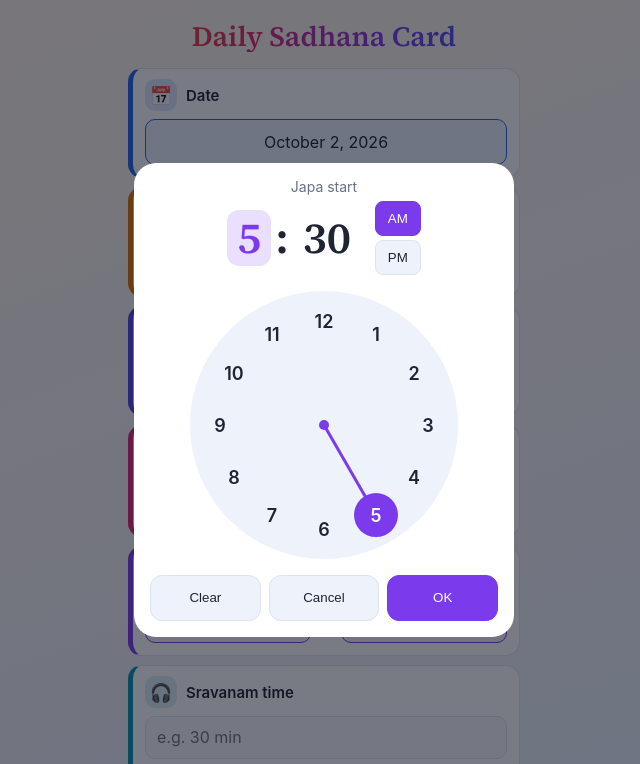
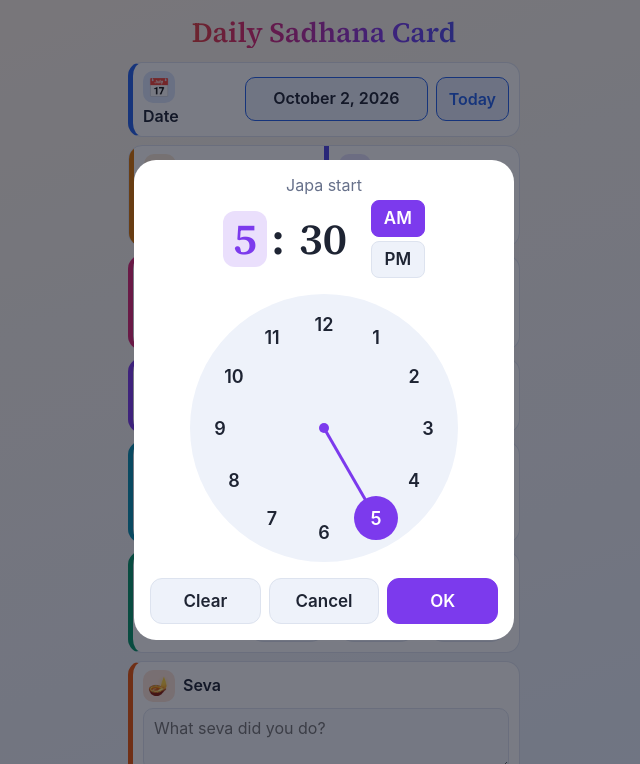
Before and after one commit to gmpadmavakya/sadhana, a plain HTML site: page index.html in a window 1280 px wide. Both pictures are taken after a click on the button "Start". Shown: the top 764 px of the page, without its empty margins (316-956 px from the left). Drawn offline with Linux system fonts and the light colour scheme.

Commit message:
Compact tiles, quick-pick chips, aligned message, today button

````diff
--- a/index.html
+++ b/index.html
@@ -13,98 +13,123 @@
     --bg1: #fff4e6; --bg2: #e8f1ff;
     --surface: #ffffff; --input: #f6f8fc;
     --ink: #1e2433; --muted: #66708a; --line: #dde3ef; --chip: #eef2fa;
-    --ok: #0f9d58;
+    --ok: #0f9d58; --zero: #475569; --zero-ink: #ffffff;
   }
   @media (prefers-color-scheme: dark) {
     :root:not([data-theme="light"]) {
       --bg1: #1d1726; --bg2: #101a2a; --surface: #1c2433; --input: #141b28;
       --ink: #eef2fb; --muted: #9aa6c0; --line: #2e3a52; --chip: #26324a; --ok: #4ade80;
+      --zero: #94a3b8; --zero-ink: #0f172a;
     }
   }
   :root[data-theme="dark"] {
     --bg1: #1d1726; --bg2: #101a2a; --surface: #1c2433; --input: #141b28;
     --ink: #eef2fb; --muted: #9aa6c0; --line: #2e3a52; --chip: #26324a; --ok: #4ade80;
+    --zero: #94a3b8; --zero-ink: #0f172a;
   }
   html { scroll-padding-top: env(safe-area-inset-top, 0px); height: 100%; }
   *, *::before, *::after { box-sizing: border-box; }
   [hidden] { display: none !important; }
+  button { font-family: inherit; }
   body {
     margin: 0; min-height: 100%; color: var(--ink);
     background: var(--bg1);
     background: linear-gradient(160deg, var(--bg1), var(--bg2)) fixed;
     font: 16px/1.4 -apple-system, BlinkMacSystemFont, "Segoe UI", Roboto, sans-serif;
   }
-  main { max-width: 420px; margin: 0 auto; padding: 16px 14px 40px; }
+  main { max-width: 420px; margin: 0 auto; padding: 14px 14px 40px; }
   h1 {
-    font: 600 28px/1.15 "Source Serif 4", Georgia, serif; margin: 4px 0 16px; text-align: center;
+    font: 600 28px/1.15 "Source Serif 4", Georgia, serif; margin: 2px 0 14px; text-align: center;
     background: linear-gradient(90deg, #ea580c, #db2777, #7c3aed, #2563eb);
     -webkit-background-clip: text; background-clip: text; color: transparent; -webkit-text-fill-color: transparent;
   }
 
   .field {
     background: var(--surface); border: 1px solid var(--line); border-left: 5px solid var(--c);
-    border-radius: 14px; padding: 10px 12px 12px; margin-bottom: 9px; min-width: 0;
+    border-radius: 14px; padding: 8px 10px 10px; margin-bottom: 8px; min-width: 0;
   }
-  .head { display: flex; align-items: center; gap: 9px; margin-bottom: 8px; }
+  .head { display: flex; align-items: center; gap: 8px; margin-bottom: 6px; }
   .ico {
-    width: 32px; height: 32px; border-radius: 10px; display: grid; place-items: center; font-size: 18px;
+    flex: 0 0 auto; width: 32px; height: 32px; border-radius: 10px; display: grid; place-items: center; font-size: 18px;
     background: var(--chip);
     background: color-mix(in srgb, var(--c) 16%, var(--surface));
   }
-  .name { font-weight: 600; font-size: 15px; }
+  .name { font-weight: 600; font-size: 16px; line-height: 1.2; }
+
+  /* row tile: label column left, controls right */
+  .rt { display: grid; grid-template-columns: 92px minmax(0, 1fr); gap: 10px; align-items: center; }
+  .lab { display: flex; flex-direction: column; align-items: flex-start; gap: 4px; }
+  .rc { min-width: 0; }
+
+  /* merged wake / bed tile */
+  .pair {
+    display: grid; grid-template-columns: minmax(0, 1fr) minmax(0, 1fr);
+    background: var(--surface); border: 1px solid var(--line); border-radius: 14px; margin-bottom: 8px; overflow: hidden;
+  }
+  .half { padding: 8px 10px 10px; border-left: 5px solid var(--c); min-width: 0; }
 
   input[type="text"], input[type="tel"], textarea {
     display: block; width: 100%; min-width: 0; font: inherit; font-size: 16px; color: var(--ink);
-    background: var(--input); border: 1.5px solid var(--line); border-radius: 10px; padding: 9px 11px; min-height: 42px;
+    background: var(--input); border: 1.5px solid var(--line); border-radius: 10px; padding: 8px 10px; min-height: 42px;
   }
-  textarea { resize: vertical; min-height: 64px; }
+  textarea { resize: vertical; min-height: 56px; }
   input:focus-visible, textarea:focus-visible, button:focus-visible, a:focus-visible { outline: 3px solid var(--c, #2563eb); outline-offset: 2px; }
 
   .tbtn, .datebox {
-    display: flex; align-items: center; justify-content: center; width: 100%; min-width: 0; min-height: 46px;
-    font: 600 18px/1 inherit; color: var(--ink); padding: 8px 10px; border-radius: 10px; cursor: pointer;
+    display: flex; align-items: center; justify-content: center; width: 100%; min-width: 0; min-height: 44px;
+    font-size: 18px; font-weight: 600; line-height: 1.1; font-family: inherit; color: var(--ink);
+    padding: 6px 8px; border-radius: 10px; cursor: pointer; text-align: center;
     border: 1.5px solid var(--c);
     background: var(--input);
     background: color-mix(in srgb, var(--c) 9%, var(--surface));
   }
   .tbtn.empty { color: var(--muted); font-weight: 400; }
-  .trow { display: grid; grid-template-columns: minmax(0, 1fr) auto minmax(0, 1fr); gap: 8px; align-items: center; }
-  .sep { color: var(--muted); font-size: 15px; }
-  .datebox { position: relative; }
+  .trow { display: grid; grid-template-columns: minmax(0, 1fr) auto minmax(0, 1fr); gap: 6px; align-items: center; }
+  .sep { color: var(--muted); font-size: 16px; }
+  .datebox { position: relative; font-size: 16px; }
   .datebox input { position: absolute; inset: 0; width: 100%; height: 100%; opacity: 0; cursor: pointer; border: 0; }
+  .daterow { display: flex; gap: 8px; align-items: stretch; }
+  .daterow .datebox { flex: 1 1 auto; }
+  .todaybtn {
+    flex: 0 0 auto; min-height: 44px; padding: 0 12px; font-size: 16px; font-weight: 600; font-family: inherit;
+    color: var(--c); background: var(--chip); background: color-mix(in srgb, var(--c) 12%, var(--surface));
+    border: 1.5px solid var(--c); border-radius: 10px; cursor: pointer;
+  }
 
-  .chips { display: flex; flex-wrap: wrap; gap: 6px; margin-top: 8px; }
+  .chips { display: grid; grid-template-columns: repeat(3, minmax(0, 1fr)); gap: 6px; }
   .chip {
-    font: 500 14px/1 inherit; color: var(--ink); background: var(--chip);
-    border: 1px solid var(--line); border-radius: 999px; padding: 0 12px; min-height: 36px; cursor: pointer;
+    font-size: 16px; font-weight: 500; line-height: 1; font-family: inherit; color: var(--ink); background: var(--chip);
+    border: 1px solid var(--line); border-radius: 999px; padding: 0 4px; min-height: 38px; cursor: pointer; white-space: nowrap;
   }
   .chip[aria-pressed="true"] { background: var(--c); border-color: var(--c); color: #fff; font-weight: 600; }
+  .chip.zero { color: var(--zero); border: 1.5px solid var(--zero); background: var(--chip); background: color-mix(in srgb, var(--zero) 10%, var(--surface)); }
+  .chip.zero[aria-pressed="true"] { background: var(--zero); border-color: var(--zero); color: var(--zero-ink); }
 
-  .stepper { display: flex; align-items: center; gap: 10px; }
+  .stepper { display: flex; align-items: center; gap: 8px; }
   .stepper button {
-    flex: 0 0 48px; height: 48px; font-size: 26px; line-height: 1; color: var(--c);
+    flex: 0 0 46px; height: 46px; font-size: 26px; line-height: 1; color: var(--c);
     background: var(--chip); border: 1.5px solid var(--c); border-radius: 12px; cursor: pointer;
   }
   .stepper output { flex: 1; text-align: center; font: 600 32px/1 "Source Serif 4", Georgia, serif; color: var(--c); }
 
-  .preview-wrap { margin-top: 16px; }
-  .preview-wrap .lbl { font-size: 14px; color: var(--muted); margin-bottom: 6px; }
+  .preview-wrap { margin-top: 14px; }
+  .preview-wrap .lbl { font-size: 16px; color: var(--muted); margin-bottom: 6px; }
   pre#preview {
     margin: 0; white-space: pre-wrap; word-break: break-word;
-    font: 14px/1.5 ui-monospace, SFMono-Regular, Menlo, monospace;
+    font: 15px/1.5 ui-monospace, SFMono-Regular, Menlo, Consolas, monospace;
     background: var(--surface); border: 1.5px dashed var(--line); border-radius: 14px; padding: 12px;
   }
   .actions { display: grid; gap: 10px; margin-top: 14px; }
   .btn {
     display: flex; align-items: center; justify-content: center; text-decoration: none;
-    font: 600 18px/1 inherit; min-height: 54px; border-radius: 14px; border: 1.5px solid var(--line);
-    background: var(--surface); color: var(--ink); cursor: pointer; width: 100%;
+    font-size: 18px; font-weight: 600; line-height: 1; font-family: inherit; min-height: 54px; border-radius: 14px;
+    border: 1.5px solid var(--line); background: var(--surface); color: var(--ink); cursor: pointer; width: 100%;
   }
   .btn.primary { color: #fff; border: 0; background: linear-gradient(90deg, #ea580c, #db2777, #7c3aed); }
-  #status { min-height: 22px; text-align: center; color: var(--ok); font-size: 15px; margin-top: 8px; }
-  details { margin-top: 14px; color: var(--muted); font-size: 14px; }
+  #status { min-height: 24px; text-align: center; color: var(--ok); font-size: 16px; margin-top: 8px; }
+  details { margin-top: 14px; color: var(--muted); font-size: 16px; }
   details summary { cursor: pointer; padding: 8px 0; }
-  .link-btn { background: none; border: none; color: var(--muted); font: inherit; text-decoration: underline; padding: 8px 0; cursor: pointer; }
+  .link-btn { background: none; border: none; color: var(--muted); font: inherit; font-size: 16px; text-decoration: underline; padding: 8px 0; cursor: pointer; }
 
   /* time picker sheet */
   .sheet {
@@ -114,7 +139,7 @@
   }
   .sheet-card { background: var(--surface); width: 100%; max-width: 380px; border-radius: 22px 22px 0 0; padding: 14px 16px 16px; }
   @media (min-width: 600px) { .sheet { align-items: center; } .sheet-card { border-radius: 22px; } }
-  .sheet-title { text-align: center; font-size: 14px; color: var(--muted); margin-bottom: 4px; }
+  .sheet-title { text-align: center; font-size: 16px; color: var(--muted); margin-bottom: 4px; }
   .tdisp { display: flex; align-items: center; justify-content: center; gap: 4px; }
   .tdisp .colon { font: 600 44px/1 "Source Serif 4", Georgia, serif; }
   .seg {
@@ -124,15 +149,15 @@
   .seg[aria-pressed="true"] { background: var(--chip); background: color-mix(in srgb, var(--pc) 16%, var(--surface)); color: var(--pc); }
   .ampm { display: flex; flex-direction: column; gap: 4px; margin-left: 10px; }
   .ampm button {
-    font: 600 15px/1 inherit; color: var(--ink); background: var(--chip); border: 1.5px solid var(--line);
-    border-radius: 8px; padding: 9px 12px; cursor: pointer;
+    font-size: 17px; font-weight: 600; line-height: 1; font-family: inherit; color: var(--ink); background: var(--chip);
+    border: 1.5px solid var(--line); border-radius: 8px; padding: 9px 12px; cursor: pointer;
   }
   .ampm button[aria-pressed="true"] { background: var(--pc); border-color: var(--pc); color: #fff; }
   #dial { display: block; width: 100%; max-width: 280px; margin: 10px auto; touch-action: none; user-select: none; -webkit-user-select: none; }
   .sheet-actions { display: grid; grid-template-columns: 1fr 1fr 1fr; gap: 8px; }
   .sheet-actions button {
-    min-height: 46px; font: 600 16px/1 inherit; border-radius: 12px; border: 1.5px solid var(--line);
-    background: var(--chip); color: var(--ink); cursor: pointer;
+    min-height: 46px; font-size: 17px; font-weight: 600; line-height: 1; font-family: inherit; border-radius: 12px;
+    border: 1.5px solid var(--line); background: var(--chip); color: var(--ink); cursor: pointer;
   }
   .sheet-actions .ok { background: var(--pc); border-color: var(--pc); color: #fff; }
   .sheet button:focus-visible { outline: 3px solid var(--pc); outline-offset: 2px; }
@@ -142,49 +167,51 @@
 <main>
   <h1>Daily Sadhana Card</h1>
 
-  <section class="field" style="--c:#2563eb">
-    <div class="head"><span class="ico">📅</span><span class="name">Date</span></div>
+  <section class="field rt" style="--c:#2563eb">
+    <div class="lab"><span class="ico">📅</span><span class="name">Date</span></div>
+    <div class="rc daterow">
       <div class="datebox"><span id="datedisp"></span><input type="date" id="date" aria-label="Date"></div>
+      <button type="button" class="todaybtn" id="today">Today</button>
+    </div>
   </section>
 
-  <section class="field" style="--c:#d97706">
+  <div class="pair">
+    <section class="half" style="--c:#d97706">
       <div class="head"><span class="ico">🌅</span><span class="name">Wake up</span></div>
       <button type="button" class="tbtn empty" data-time="wake">Set time</button>
     </section>
-
-  <section class="field" style="--c:#4f46e5">
+    <section class="half" style="--c:#4f46e5">
       <div class="head"><span class="ico">🌙</span><span class="name">To bed</span></div>
       <button type="button" class="tbtn empty" data-time="bed">Set time</button>
     </section>
+  </div>
 
-  <section class="field" style="--c:#db2777">
-    <div class="head"><span class="ico">📿</span><span class="name">Japa (No of rounds)</span></div>
-    <div class="stepper">
+  <section class="field rt" style="--c:#db2777">
+    <div class="lab"><span class="ico">📿</span><span class="name">Japa (No of rounds)</span></div>
+    <div class="rc stepper">
       <button type="button" id="minus" aria-label="One round fewer">−</button>
       <output id="rounds" aria-live="polite">16</output>
       <button type="button" id="plus" aria-label="One round more">+</button>
     </div>
   </section>
 
-  <section class="field" style="--c:#7c3aed">
-    <div class="head"><span class="ico">⏰</span><span class="name">Japa time</span></div>
-    <div class="trow">
+  <section class="field rt" style="--c:#7c3aed">
+    <div class="lab"><span class="ico">⏰</span><span class="name">Japa time</span></div>
+    <div class="rc trow">
       <button type="button" class="tbtn empty" data-time="jstart" aria-label="Japa start">Start</button>
       <span class="sep">to</span>
       <button type="button" class="tbtn empty" data-time="jend" aria-label="Japa end">End</button>
     </div>
   </section>
 
-  <section class="field" style="--c:#0891b2">
-    <div class="head"><span class="ico">🎧</span><span class="name">Sravanam time</span></div>
-    <input type="text" id="sravanam" placeholder="e.g. 30 min" aria-label="Sravanam time">
-    <div class="chips" data-target="sravanam"></div>
+  <section class="field rt" style="--c:#0891b2">
+    <div class="lab"><span class="ico">🎧</span><span class="name">Sravanam time</span></div>
+    <div class="rc chips" data-target="sravanam"></div>
   </section>
 
-  <section class="field" style="--c:#059669">
-    <div class="head"><span class="ico">📖</span><span class="name">Reading time</span></div>
-    <input type="text" id="reading" placeholder="e.g. 20 min" aria-label="Reading time">
-    <div class="chips" data-target="reading"></div>
+  <section class="field rt" style="--c:#059669">
+    <div class="lab"><span class="ico">📖</span><span class="name">Reading time</span></div>
+    <div class="rc chips" data-target="reading"></div>
   </section>
 
   <section class="field" style="--c:#ea580c">
@@ -192,16 +219,14 @@
     <textarea id="seva" placeholder="What seva did you do?" aria-label="Seva"></textarea>
   </section>
 
-  <section class="field" style="--c:#e11d48">
-    <div class="head"><span class="ico">🕐</span><span class="name">Seva time</span></div>
-    <input type="text" id="sevatime" placeholder="e.g. 1 hr" aria-label="Seva time">
-    <div class="chips" data-target="sevatime"></div>
+  <section class="field rt" style="--c:#e11d48">
+    <div class="lab"><span class="ico">🕐</span><span class="name">Seva time</span></div>
+    <div class="rc chips" data-target="sevatime"></div>
   </section>
 
-  <section class="field" style="--c:#0d9488">
-    <div class="head"><span class="ico">🤝</span><span class="name">Sangha time</span></div>
-    <input type="text" id="sangha" placeholder="e.g. 1 hr" aria-label="Sangha time">
-    <div class="chips" data-target="sangha"></div>
+  <section class="field rt" style="--c:#0d9488">
+    <div class="lab"><span class="ico">🤝</span><span class="name">Sangha time</span></div>
+    <div class="rc chips" data-target="sangha"></div>
   </section>
 
   <div class="preview-wrap">
@@ -210,7 +235,7 @@
   </div>
 
   <div class="actions">
-    <a class="btn primary" id="send" href="#" target="_blank" rel="noopener">Send on WhatsApp</a>
+    <a class="btn primary" id="send" href="#" target="_blank" rel="noopener">Send to Mentor</a>
     <button class="btn" id="copy" type="button">Copy text</button>
   </div>
   <div id="status" role="status" aria-live="polite"></div>
@@ -218,7 +243,7 @@
   <details>
     <summary>Settings</summary>
     <section class="field" style="--c:#2563eb">
-      <div class="head"><span class="name">WhatsApp number (optional, opens that chat directly)</span></div>
+      <div class="head"><span class="name">Mentor's WhatsApp number (optional, opens that chat directly)</span></div>
       <input type="tel" id="phone" inputmode="tel" placeholder="Country code + number, e.g. 15551234567" aria-label="WhatsApp number">
     </section>
     <button type="button" class="link-btn" id="reset">Clear all fields</button>
@@ -248,13 +273,16 @@
 
 <script>
 (function () {
-  var KEY = "sadhana-card-v2";
+  var KEY = "sadhana-card-v3";
   var $ = function (id) { return document.getElementById(id); };
-  var textIds = ["sravanam", "reading", "seva", "sevatime", "sangha", "phone"];
+  var textIds = ["seva", "phone"];
+  var durIds = ["sravanam", "reading", "sevatime", "sangha"];
   var times = { wake: "", bed: "", jstart: "", jend: "" };
+  var dur = { sravanam: "", reading: "", sevatime: "", sangha: "" };
   var defaults = { wake: "05:00", bed: "22:00", jstart: "05:30", jend: "08:00" };
   var titles = { wake: "Wake up", bed: "To bed", jstart: "Japa start", jend: "Japa end" };
   var rounds = 16;
+  var endTouched = false;
   var MONTHS = ["January", "February", "March", "April", "May", "June", "July", "August", "September", "October", "November", "December"];
 
   function pad(n) { return n < 10 ? "0" + n : "" + n; }
@@ -271,37 +299,53 @@
     h = h % 12; if (h === 0) h = 12;
     return h + ":" + p[1] + " " + ap;
   }
+  function plus2h(v) {
+    var p = v.split(":");
+    return pad((parseInt(p[0], 10) + 2) % 24) + ":" + p[1];
+  }
 
   function load() {
     var s = {};
     try { s = JSON.parse(localStorage.getItem(KEY) || "{}"); } catch (e) { s = {}; }
     textIds.forEach(function (id) { if (typeof s[id] === "string") $(id).value = s[id]; });
     Object.keys(times).forEach(function (k) { if (s.times && typeof s.times[k] === "string") times[k] = s.times[k]; });
+    durIds.forEach(function (k) { if (s.dur && typeof s.dur[k] === "string") dur[k] = s.dur[k]; });
     if (typeof s.rounds === "number") rounds = s.rounds;
   }
   function save() {
-    var s = { rounds: rounds, times: times };
+    var s = { rounds: rounds, times: times, dur: dur };
     textIds.forEach(function (id) { s[id] = $(id).value; });
     try { localStorage.setItem(KEY, JSON.stringify(s)); } catch (e) {}
   }
 
+  function padEnd(str, n) { while (str.length < n) str += " "; return str; }
+
   function build() {
+    var seva = $("seva").value.trim().replace(/\s*\n\s*/g, ", ");
+    var rows = [
+      ["Date", fmtDate($("date").value)],
+      ["Wake up", fmtTime(times.wake)],
+      ["To bed", fmtTime(times.bed)],
+      ["Japa (No of rounds)", String(rounds)],
+      ["Japa time", fmtTime(times.jstart) + " to " + fmtTime(times.jend)],
+      ["Sravanam time", dur.sravanam],
+      ["Reading time", dur.reading],
+      ["Seva", seva],
+      ["Seva time", dur.sevatime],
+      ["Sangha time", dur.sangha]
+    ];
+    var w = 0;
+    rows.forEach(function (r) { if (r[0].length > w) w = r[0].length; });
+    var lines = rows.map(function (r) { return padEnd(r[0], w) + " : " + r[1]; });
     return [
       "Hare Kṛṣṇa",
       "Please accept my humble obeisances",
       "All glories to Śrīla Prabhupāda",
       "",
       "*Daily Sadhana Card*",
-      "Date: " + fmtDate($("date").value),
-      "Wake up: " + fmtTime(times.wake),
-      "To bed: " + fmtTime(times.bed),
-      "Japa (No of rounds): " + rounds,
-      "Japa time: " + fmtTime(times.jstart) + " to " + fmtTime(times.jend),
-      "Sravanam time: " + $("sravanam").value.trim(),
-      "Reading time: " + $("reading").value.trim(),
-      "Seva: " + $("seva").value.trim(),
-      "Seva time: " + $("sevatime").value.trim(),
-      "Sangha time: " + $("sangha").value.trim()
+      "```",
+      lines.join("\n"),
+      "```"
     ].join("\n");
   }
 
@@ -312,11 +356,20 @@
       else { b.textContent = (k === "jstart") ? "Start" : (k === "jend") ? "End" : "Set time"; b.classList.add("empty"); }
     });
   }
+  function paintChips() {
+    document.querySelectorAll(".chips").forEach(function (box) {
+      var id = box.getAttribute("data-target");
+      box.querySelectorAll(".chip").forEach(function (c) {
+        c.setAttribute("aria-pressed", c.textContent === dur[id] ? "true" : "false");
+      });
+    });
+  }
 
   function refresh() {
     $("rounds").textContent = rounds;
     $("datedisp").textContent = fmtDate($("date").value) || "Pick a date";
     paintTimes();
+    paintChips();
     var text = build();
     $("preview").textContent = text;
     var phone = $("phone").value.replace(/\D/g, "");
@@ -329,26 +382,19 @@
     setTimeout(function () { $("status").textContent = ""; }, 2500);
   }
 
-  /* duration chips */
-  var picks = ["15 min", "30 min", "45 min", "1 hr", "1.5 hr", "2 hr", "3 hr"];
+  /* duration quick-picks */
+  var picks = ["0 min", "15 min", "30 min", "45 min", "1 hr", "1.5 hr"];
   document.querySelectorAll(".chips").forEach(function (box) {
-    var target = $(box.getAttribute("data-target"));
-    function sync() {
-      box.querySelectorAll(".chip").forEach(function (c) {
-        c.setAttribute("aria-pressed", c.textContent === target.value.trim() ? "true" : "false");
-      });
-    }
+    var id = box.getAttribute("data-target");
     picks.forEach(function (p) {
       var b = document.createElement("button");
-      b.type = "button"; b.className = "chip"; b.textContent = p;
-      b.addEventListener("click", function () { target.value = p; sync(); refresh(); });
+      b.type = "button"; b.className = "chip" + (p === "0 min" ? " zero" : ""); b.textContent = p;
+      b.addEventListener("click", function () { dur[id] = (dur[id] === p) ? "" : p; refresh(); });
       box.appendChild(b);
     });
-    target.addEventListener("input", sync);
-    box._sync = sync;
   });
-  function syncAllChips() { document.querySelectorAll(".chips").forEach(function (b) { b._sync(); }); }
 
+  $("today").addEventListener("click", function () { $("date").value = todayISO(); refresh(); });
   $("minus").addEventListener("click", function () { if (rounds > 0) rounds--; refresh(); });
   $("plus").addEventListener("click", function () { rounds++; refresh(); });
 
@@ -369,10 +415,11 @@
   });
 
   $("reset").addEventListener("click", function () {
-    textIds.forEach(function (id) { if (id !== "phone") $(id).value = ""; });
+    $("seva").value = "";
     Object.keys(times).forEach(function (k) { times[k] = ""; });
-    rounds = 16; $("date").value = todayISO();
-    syncAllChips(); refresh(); flash("Cleared");
+    durIds.forEach(function (k) { dur[k] = ""; });
+    rounds = 16; endTouched = false; $("date").value = todayISO();
+    refresh(); flash("Cleared");
   });
 
   /* ---------- rotary clock picker ---------- */
@@ -393,8 +440,9 @@
     s += '<circle cx="' + p[0].toFixed(1) + '" cy="' + p[1].toFixed(1) + '" r="22" style="fill:var(--pc)"/>';
     var i, q, sel, label;
     for (i = 0; i < 12; i++) {
-      if (mode === "hour") { label = i === 0 ? 12 : i; sel = (label === ph); q = polar(i * 30, 104); }
-      else { label = pad(i * 5); sel = (i * 5 === pm); q = polar(i * 30, 104); }
+      q = polar(i * 30, 104);
+      if (mode === "hour") { label = i === 0 ? 12 : i; sel = (label === ph); }
+      else { label = pad(i * 5); sel = (i * 5 === pm); }
       s += '<text x="' + q[0].toFixed(1) + '" y="' + q[1].toFixed(1) + '" text-anchor="middle" dominant-baseline="central" ' +
            'font-size="18" font-weight="600" style="fill:' + (sel ? '#fff' : 'var(--ink)') + '">' + label + '</text>';
     }
@@ -416,11 +464,12 @@
 
   function openPicker(id, btn) {
     curId = id;
-    var v = times[id] || defaults[id];
+    var v = times[id] || (id === "jend" && times.jstart ? plus2h(times.jstart) : defaults[id]);
     var p = v.split(":"), h = parseInt(p[0], 10);
     ap = h >= 12 ? "PM" : "AM"; ph = h % 12 || 12; pm = parseInt(p[1], 10);
     mode = "hour";
-    sheet.style.setProperty("--pc", btn.parentNode.closest(".field").style.getPropertyValue("--c") || "#2563eb");
+    var host = btn.closest(".half") || btn.closest(".field");
+    sheet.style.setProperty("--pc", host.style.getPropertyValue("--c") || "#2563eb");
     $("sheettitle").textContent = titles[id];
     sheet.hidden = false;
     updateDisp();
@@ -443,12 +492,11 @@
     handle(e);
   });
   dial.addEventListener("pointermove", function (e) { if (dragging) handle(e); });
-  function endDrag() {
+  dial.addEventListener("pointerup", function () {
     if (!dragging) return;
     dragging = false;
     if (mode === "hour") { mode = "minute"; updateDisp(); }
-  }
-  dial.addEventListener("pointerup", endDrag);
+  });
   dial.addEventListener("pointercancel", function () { dragging = false; });
 
   $("hbtn").addEventListener("click", function () { mode = "hour"; updateDisp(); });
@@ -460,6 +508,8 @@
   $("tok").addEventListener("click", function () {
     var h24 = (ph % 12) + (ap === "PM" ? 12 : 0);
     times[curId] = pad(h24) + ":" + pad(pm);
+    if (curId === "jstart" && !endTouched) times.jend = plus2h(times.jstart);
+    if (curId === "jend") endTouched = true;
     closePicker(); refresh();
   });
   sheet.addEventListener("click", function (e) { if (e.target === sheet) closePicker(); });
@@ -472,8 +522,7 @@
   /* init */
   $("date").value = todayISO();
   load();
-  syncAllChips();
-  ["date", "sravanam", "reading", "seva", "sevatime", "sangha", "phone"].forEach(function (id) {
+  ["date", "seva", "phone"].forEach(function (id) {
     $(id).addEventListener("input", refresh);
     $(id).addEventListener("change", refresh);
   });
````
Lines whose indentation alone changed are shown as unchanged.
